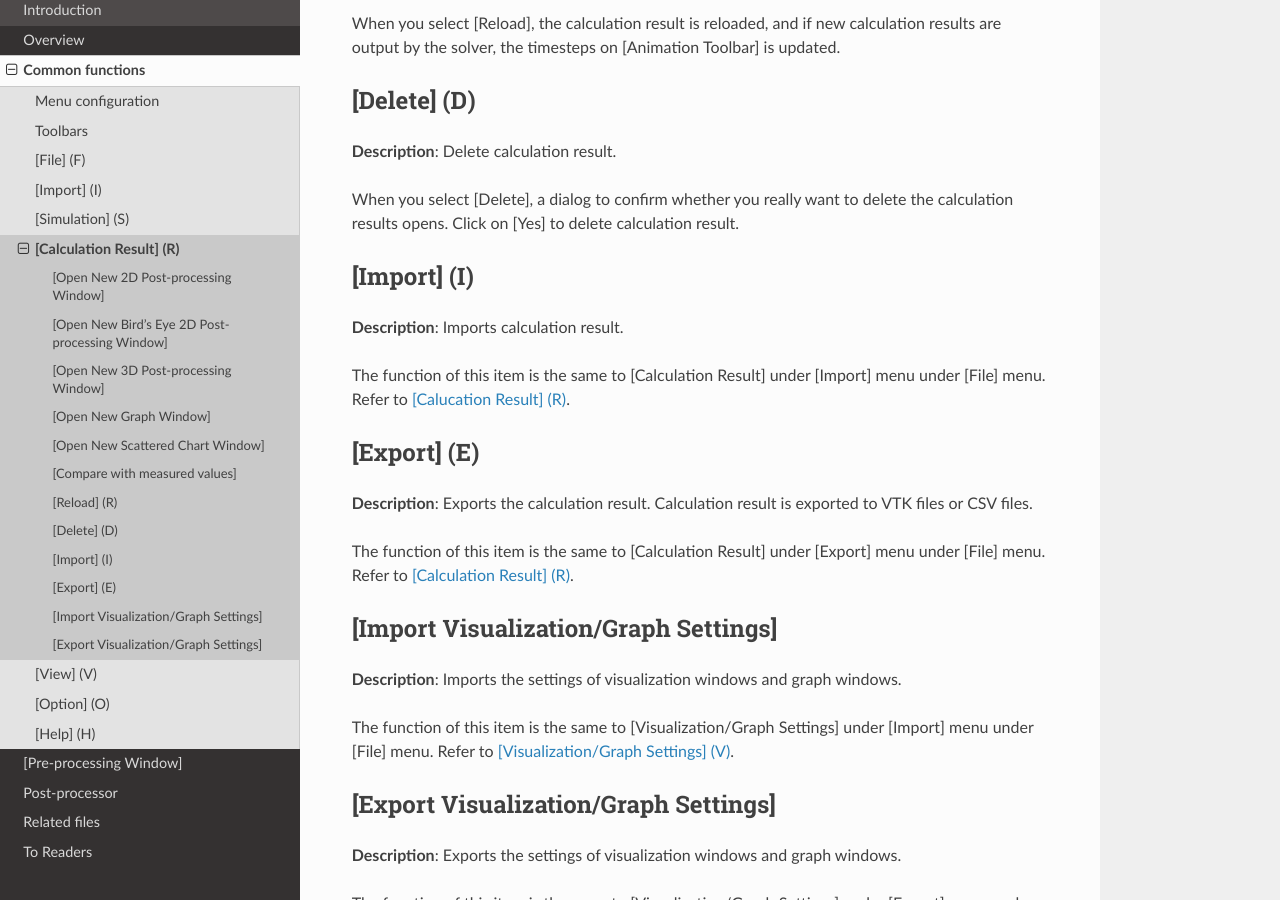
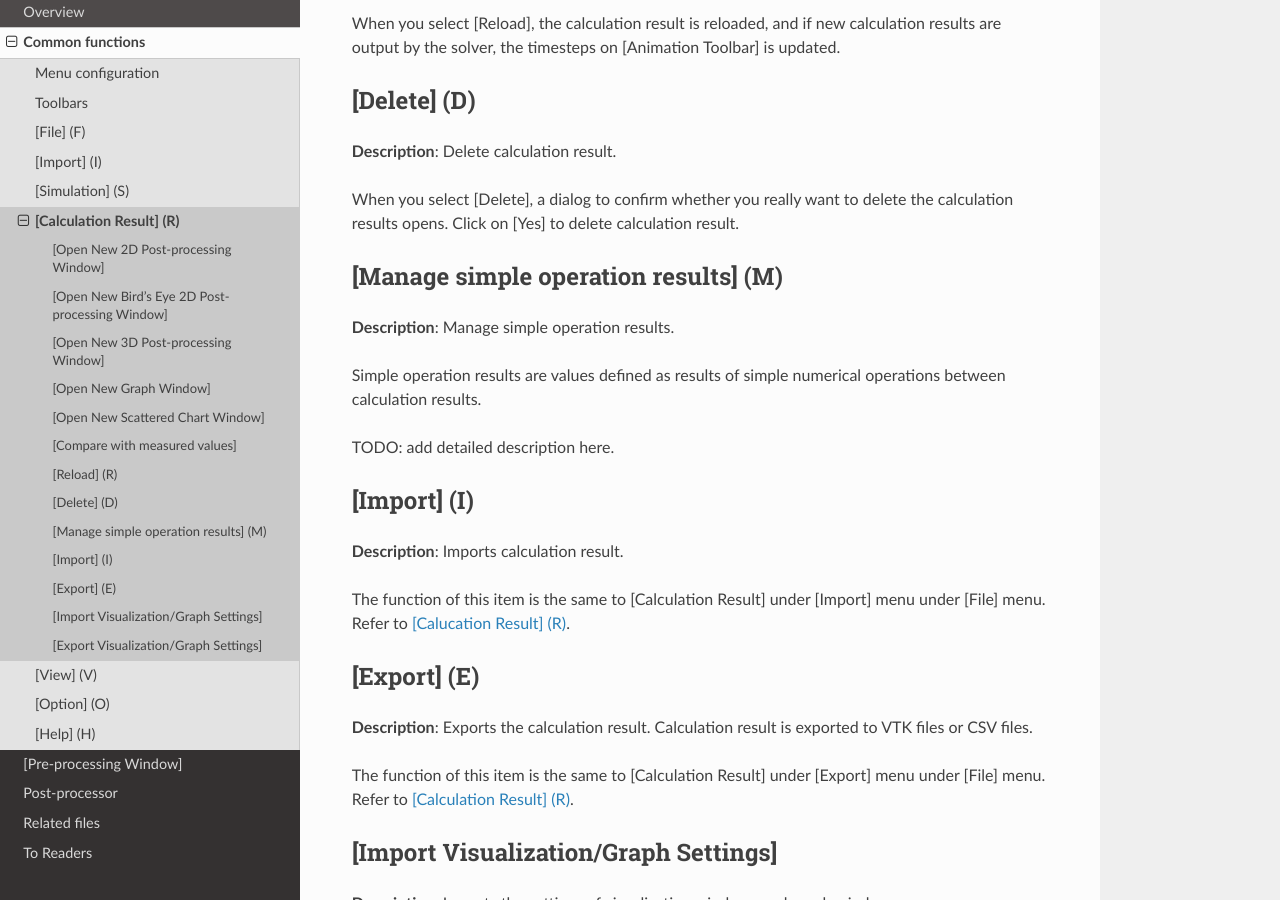
Before and after one commit to i-RIC/gui_user_manual, a Sphinx documentation site: the page built from source/03/07_calc_result.rst, in a window 1280 px wide and 900 px high, scrolled down 1284 px. Built offline with Sphinx 7.4.7 and the Read the Docs theme 2.0.0, drawn with Linux system fonts in a browser that asks for light colours.

Commit message:
Description about Manage simple operation results added.

```diff
--- a/source/03/07_calc_result.rst
+++ b/source/03/07_calc_result.rst
@@ -70,6 +70,18 @@ When you select [Delete], a dialog to confirm whether you really want to
 delete the calculation results opens. Click on [Yes] to delete
 calculation result.
 
+.. _sec_manage_simple_operation_results:
+
+[Manage simple operation results] (M)
+-----------------------------------------------
+
+**Description**: Manage simple operation results.
+
+Simple operation results are values defined as results of
+simple numerical operations between calculation results.
+
+TODO: add detailed description here.
+
 [Import] (I)
 --------------
 
```
